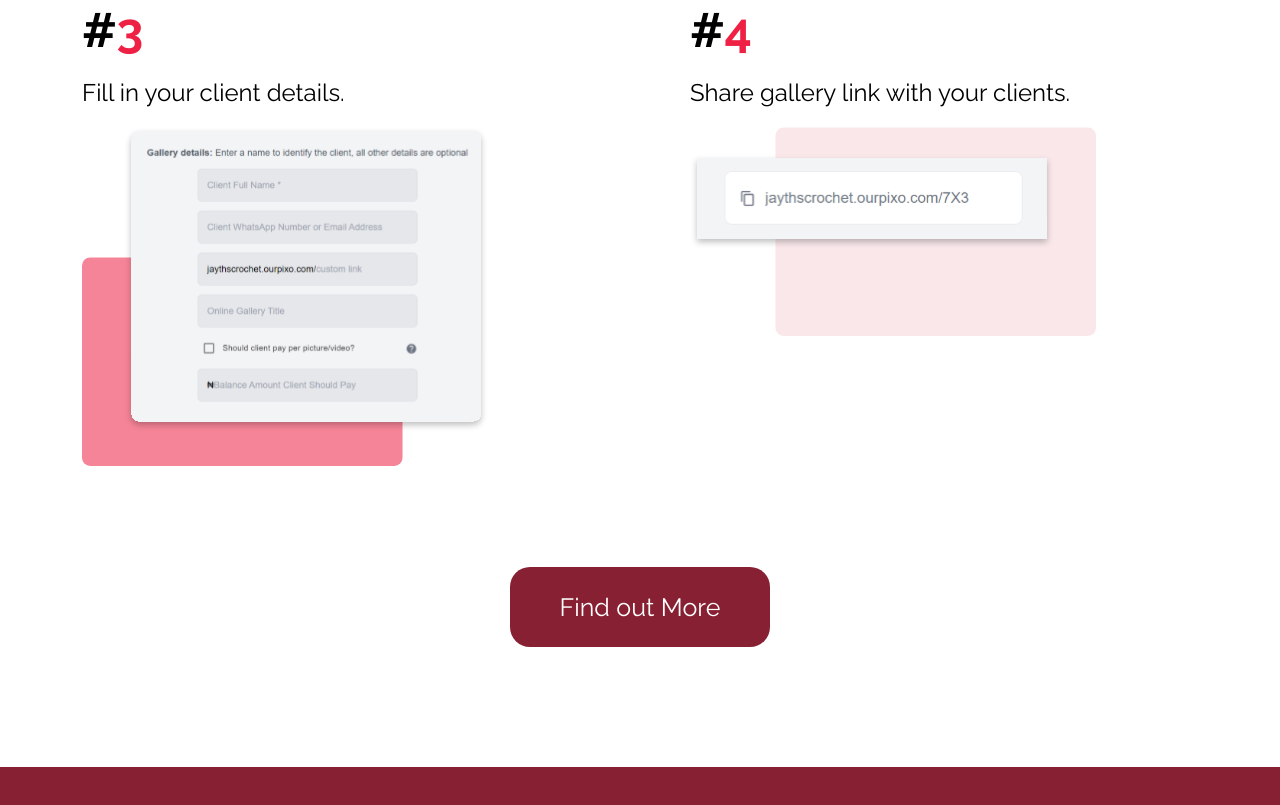
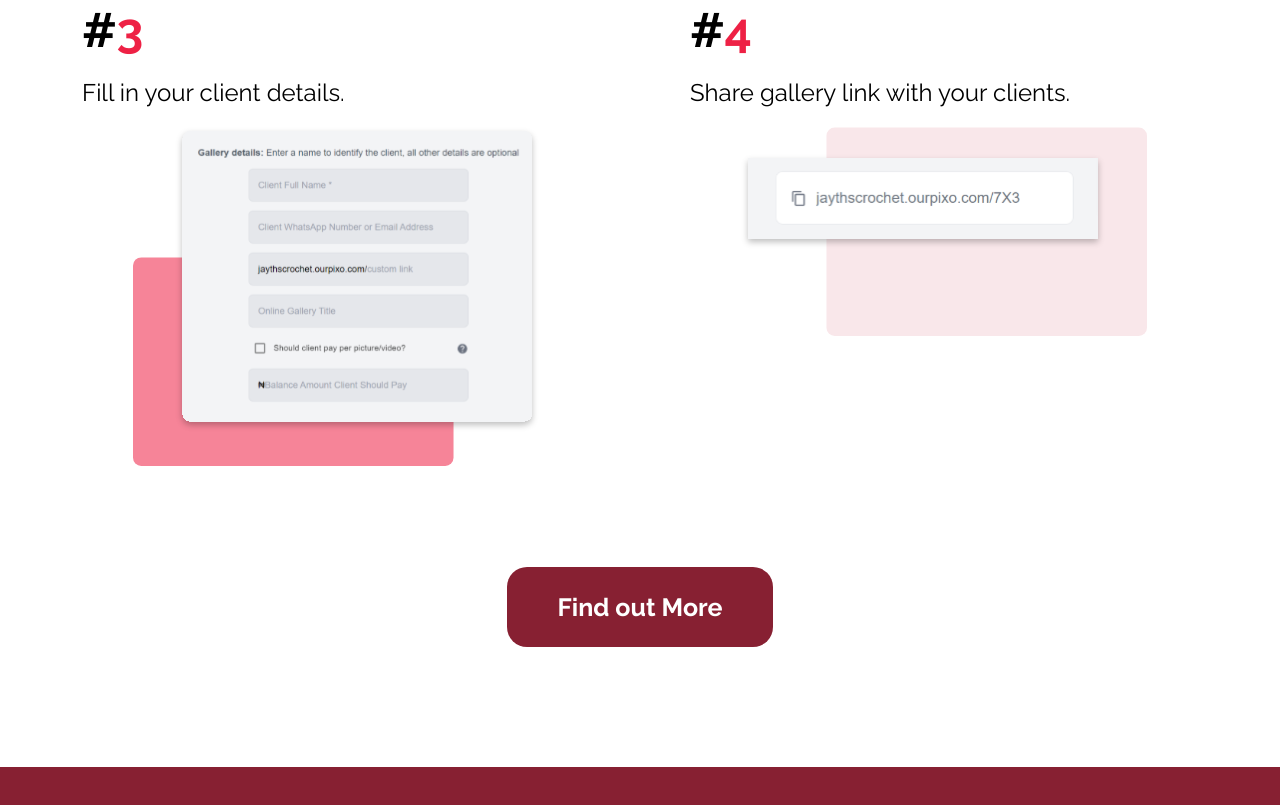
Before and after one commit to MITCHYUGAN/Project-Our-PIXO, a React (Vite) app: page / in a window 1280 px wide. Shown: the part 2780-3585 px from the top of the page. Built offline with nearby package versions, Linux system fonts and the light colour scheme.

Commit message:
style(reposnsiveness): add new styles for GetStarted component

```diff
--- a/src/components/GetStarted/GetStarted.css
+++ b/src/components/GetStarted/GetStarted.css
@@ -45,6 +45,7 @@
 
             img {
                 width: min(80%, 100%);
+                align-self: center;
             }
         }
 
@@ -59,17 +60,30 @@
         background-color: var(--main-red);
         border: none;
         border-radius: var(--border-radius);
+        font-weight: 700;
     }
 }
 
 @media (max-width: 960px) {
-    .getStarted{
-        .getStartedheadingtext{
+    .getStarted {
+        .getStartedheadingtext {
             font-size: 3rem;
         }
 
-        .getStaredContents{
+        .getStaredContents {
             grid-template-columns: 1fr;
         }
+
     }
 }
+
+@media (max-width: 600px) {
+    .getStarted {
+
+        button {
+            font-size: 20px;
+            padding: 20px 35px;
+        }
+
+    }
+}
```
